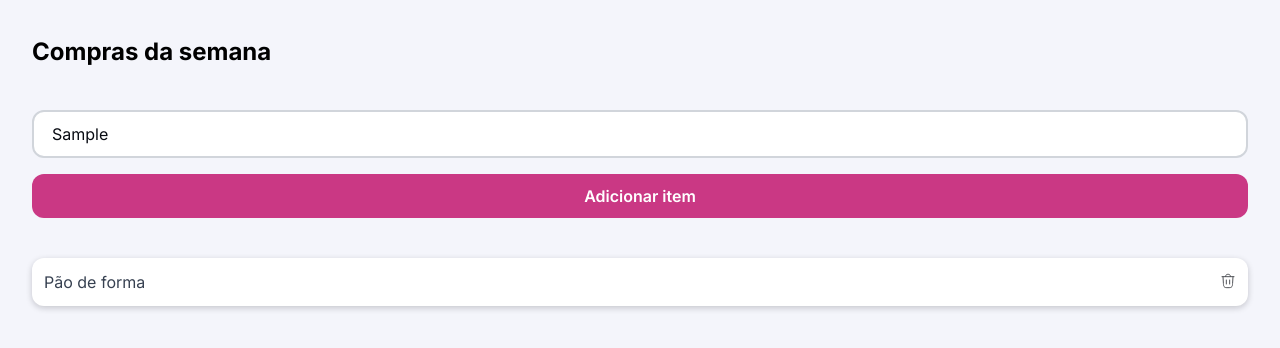
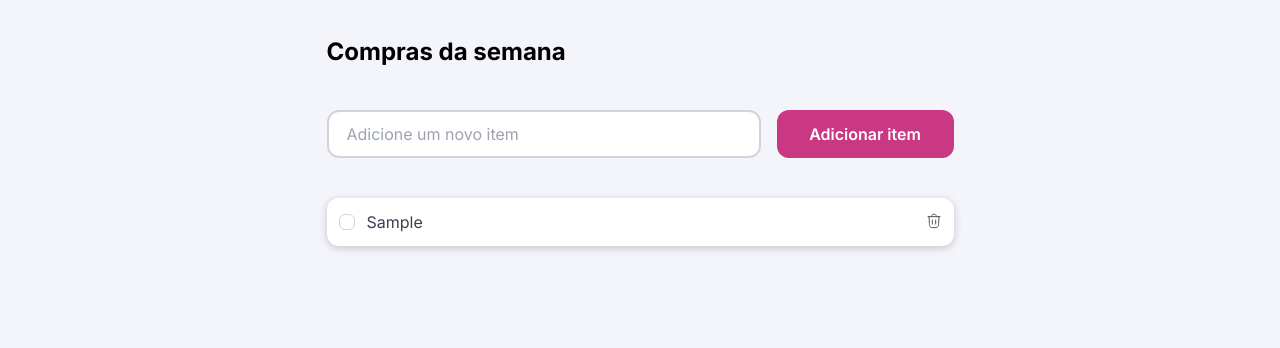
Before and after one commit to saradiniz203-arch/sala-de-aula, a plain HTML site: page index.html in a window 1280 px wide. Both pictures are taken after typing "Sample" into the empty fields and a click on the button "Adicionar item". Shown: the part 68-416 px from the top of the page. Drawn offline with Linux system fonts and the light colour scheme.

Commit message:
feat: adicionada a função para mostrar os itens na tela

```diff
--- a/index.html
+++ b/index.html
@@ -5,13 +5,15 @@
     <meta name="viewport" content="width=device-width, initial-scale=1.0">
     <link rel="stylesheet" href="style.css">
     <link rel="preconnect" href="https://fonts.googleapis.com">
-    <link rel="preconnect" href="https://fonts.gstatic.com" crossorigin>
-    <link href="https://fonts.googleapis.com/css2?family=Inter:ital,opsz,wght@0,14..32,100..900;1,14..32,100..900&display=swap" rel="stylesheet">
+<link rel="preconnect" href="https://fonts.gstatic.com" crossorigin>
+<script src="script.js" defer></script>
+<link href="https://fonts.googleapis.com/css2?family=Inter:ital,opsz,wght@0,14..32,100..900;1,14..32,100..900&display=swap" rel="stylesheet">
     <title>Quicklist</title>
 </head>
 <body>
+
     <header>
-        <img src="./quicklist-imagens/logo.png" alt="Logo do Quiclist">
+        <img src="./quicklist-imagens/logo.png" alt="Logo do QuickList">
     </header>
 
     <main>
@@ -19,22 +21,12 @@
             <h1>Compras da semana</h1>
 
             <div>
-                <input type="text" id="item" placeholder="Adicionar um novo item">
+                <input type="text" id="item" placeholder="Adicione um novo item">
                 <button>Adicionar item</button>
             </div>
         </section>
 
         <section class="lista">
-            <div class="item">
-                <div>
-                    <input type="checkbox" id="item">
-                    <label for="item-1">Pão de forma</label>
-                </div>
-
-                <button>
-                    <img src="./quicklist-imagens/trash-icon.svg" alt="Imagem do lixo">
-                </button>
-            </div>
         </section>
     </main>
 </body>
--- a/script.js
+++ b/script.js
@@ -0,0 +1,50 @@
+let itens = []
+
+const button = document.querySelector(".adicionar-item button")
+button.addEventListener("click", adicionarNovoItem)
+
+function adicionarNovoItem() {
+    const descricao = document.querySelector("#item").value
+
+    if (descricao === "") {
+        alert("Digite um item válido!")
+        return
+    }
+
+    const item = {
+        descricao: descricao,
+        marcado: false
+    }
+
+    itens.push(item)
+
+    document.querySelector("#item").value = ""
+    mostrarListaAtualizada()
+}
+
+function mostrarListaAtualizada() {
+    const sectionLista = document.querySelector(".lista")
+    sectionLista.innerHTML = ""
+
+    for(let i = 0; i < itens.length; i++) {
+        sectionLista.innerHTML += `
+
+
+            <div class="item">
+                <div>
+                <input type="checkbox" id="item-${i}">
+
+                    <div class="checkbox-customizada">
+                        <img src="quicklist-imagens/checked.svg" alt="checked icon">
+                    </div>
+
+                    <label for="item-${i}">${itens[i].descricao}</label>
+                </div>
+
+                <button>
+                    <img src="quicklist-imagens/trash-icon.svg" alt="Imagem do lixo">
+                </button>
+            </div>
+        `
+    }
+}
--- a/style.css
+++ b/style.css
@@ -1,11 +1,11 @@
-*{
+* {
     margin: 0;
     padding: 0;
     box-sizing: border-box;
     font-family: Inter, sans-serif;
 }
 
-:root{
+:root {
     font-size: 62.5%;
 
     --background-primary: #F4F5FB;
@@ -21,24 +21,26 @@
     --border-hover: #B9C2D0;
 }
 
-body{
+body {
     font-size: 1.6rem;
     background: var(--background-primary);
     padding-inline: 3.2rem;
 }
 
-header{
+header {
     display: flex;
     justify-content: center;
     margin-block: 2.5rem 4rem;
 }
 
-.adicionar-item{
-    h1{
-        font-size: 2.rem;
+.adicionar-item {
+    h1 {
+        font-size: 2.4rem;
         margin-bottom: 4.4rem;
     }
-input, button {
+
+    input,
+    button {
         width: 100%;
         font-size: 1.6rem;
         padding: 1.2rem 1.8rem;
@@ -46,20 +48,20 @@ input, button {
         border: none;
         outline: none;
     }
-input{
+
+    input {
         border: 2px solid var(--border-primary);
         margin-bottom: 1.6rem;
-  color: var(--content-primary)
+        color: var(--content-primary);
     }
 
     input:focus {
         border-color: var(--color-brand);
     }
 
-input::placeholder{
+    input::placeholder {
         color: var(--content-tertiary);
     }
-
 
     button {
         background: var(--color-brand);
@@ -86,7 +88,7 @@ transition: background 0.4s;
         border-radius: 1.2rem;
         color: var(--content-secondary);
         line-height: 2.4rem;
-        box-shadow: 0 2px 6px rgba(8, 11, 18, 0.2);
+        box-shadow: 0 2px 8px rgba(8, 11, 18, 0.2);
 
         .checkbox-customizada {
             width: 1.6rem;
@@ -127,5 +129,32 @@ transition: background 0.4s;
         input {
             display: none;
         }
+
+        label{
+            cursor: pointer;
         }
     }
+}
+
+@media(min-width: 630px) {
+    main {
+        max-width: 62.7rem;
+        margin-inline: auto;
+    }
+
+    .adicionar-item div {
+        display: grid;
+        grid-template-columns: repeat(10, 1fr);
+        gap: 1.6rem;
+
+        input {
+            grid-column: 1 / 8;
+            margin: 0;
+        }
+
+        button {
+            grid-column: 8 / 11;
+            cursor: pointer;
+        }
+    }
+}
```
Lines whose indentation alone changed are shown as unchanged.
